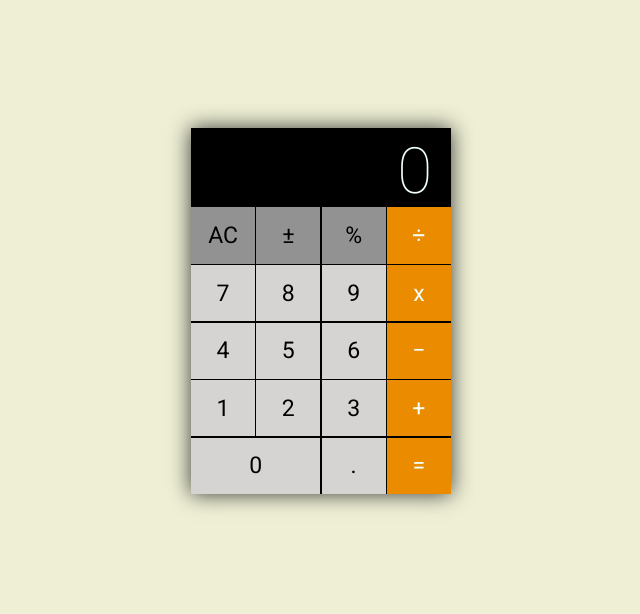
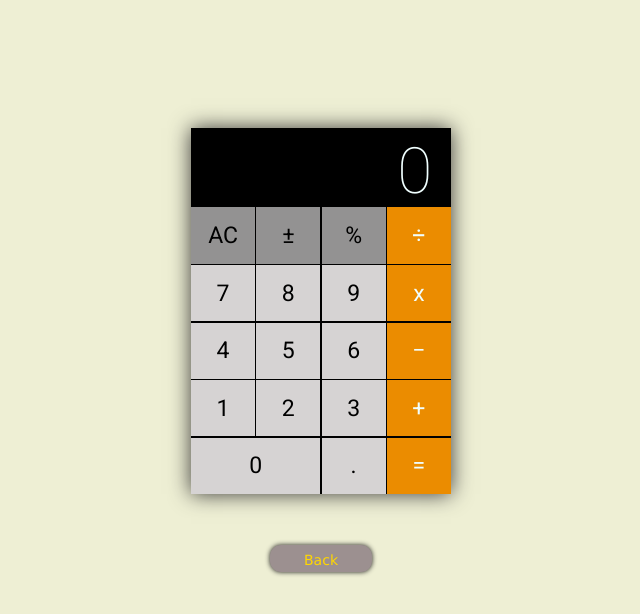
Before and after one commit to adam4321/react-calculator, a React (Create React App) app: page / in a window 1280 px wide. Shown: the top 614 px of the page, without its empty margins (319-959 px from the left). Built offline with nearby package versions, Linux system fonts and the light colour scheme.

Commit message:
back button

```diff
--- a/src/App.css
+++ b/src/App.css
@@ -193,3 +193,27 @@ box-shadow: 0px 0px 20px 0px rgb(56, 55, 55);
       background-color:black;
     }
 }
+
+#back-button {
+  width:8vw;
+  height:2.1vw;
+  background-color:rgb(156, 144, 144);
+  position:absolute;
+  left:46vw;
+  margin-top:4vw;
+  border-radius: 11px;
+  /* border:none; */
+  font-family:verdana;
+  padding-top: .5vw;
+  box-shadow: 0px 0px 5px 0px rgb(27, 26, 26);
+}
+a{
+  text-decoration: none;
+  text-align: center;
+  display:inline-block;
+  color:gold;
+  font-size:1.1vw;
+}
+a:hover{
+  cursor: pointer;
+ }
--- a/src/App.js
+++ b/src/App.js
@@ -186,6 +186,7 @@ if (value == null) {
 const {displayValue} = this.state
 
     return (
+      <div>
       <div className='calculator'>
       {/* <pre>{JSON.stringify(this.state, null, 2)}</pre> */}
 
@@ -217,6 +218,8 @@ const {displayValue} = this.state
 
        </div>
       </div>
+      </div>
+      <a id='back-button' onClick={() => window.history.back()}>Back</a>
      </div>
     );
   }
```
